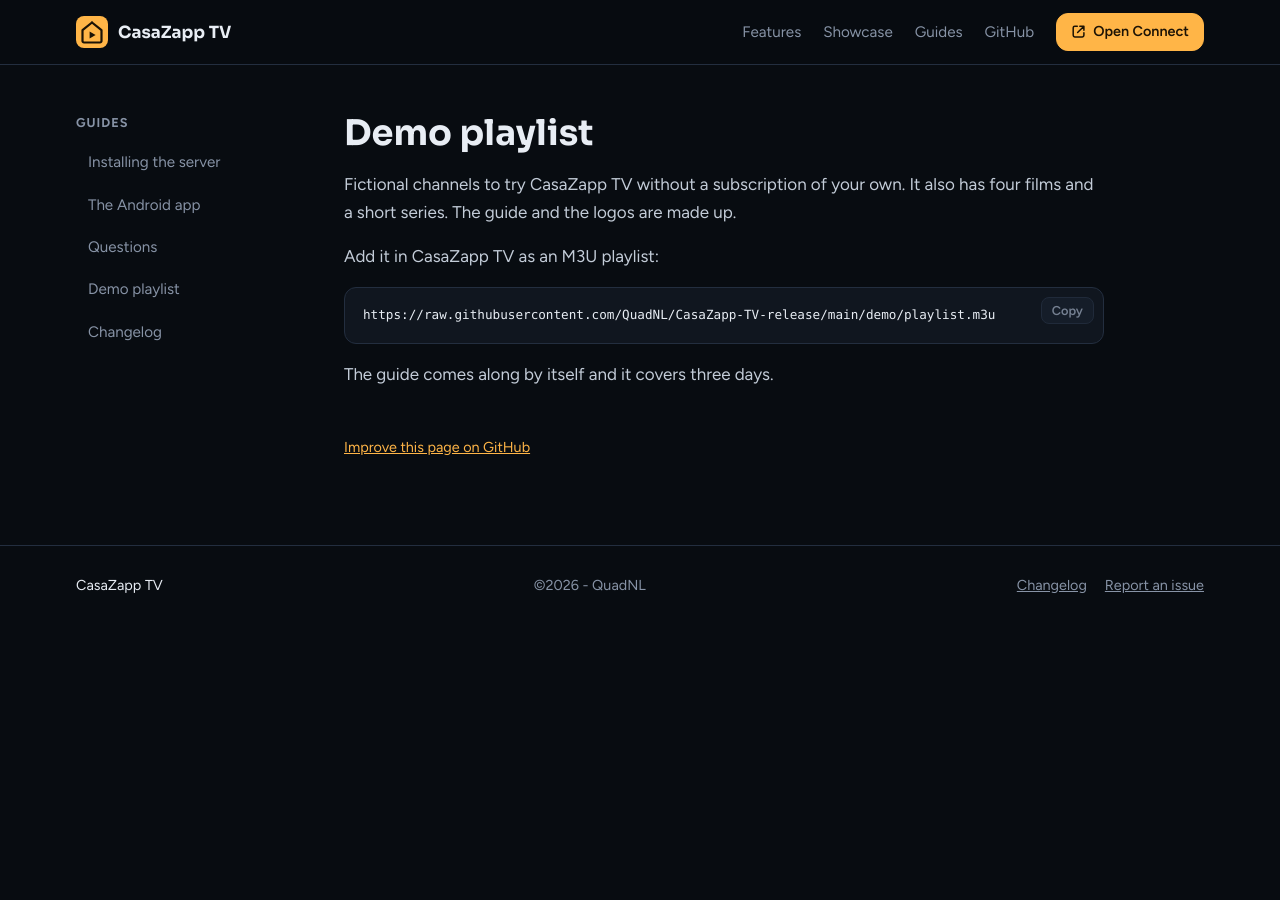
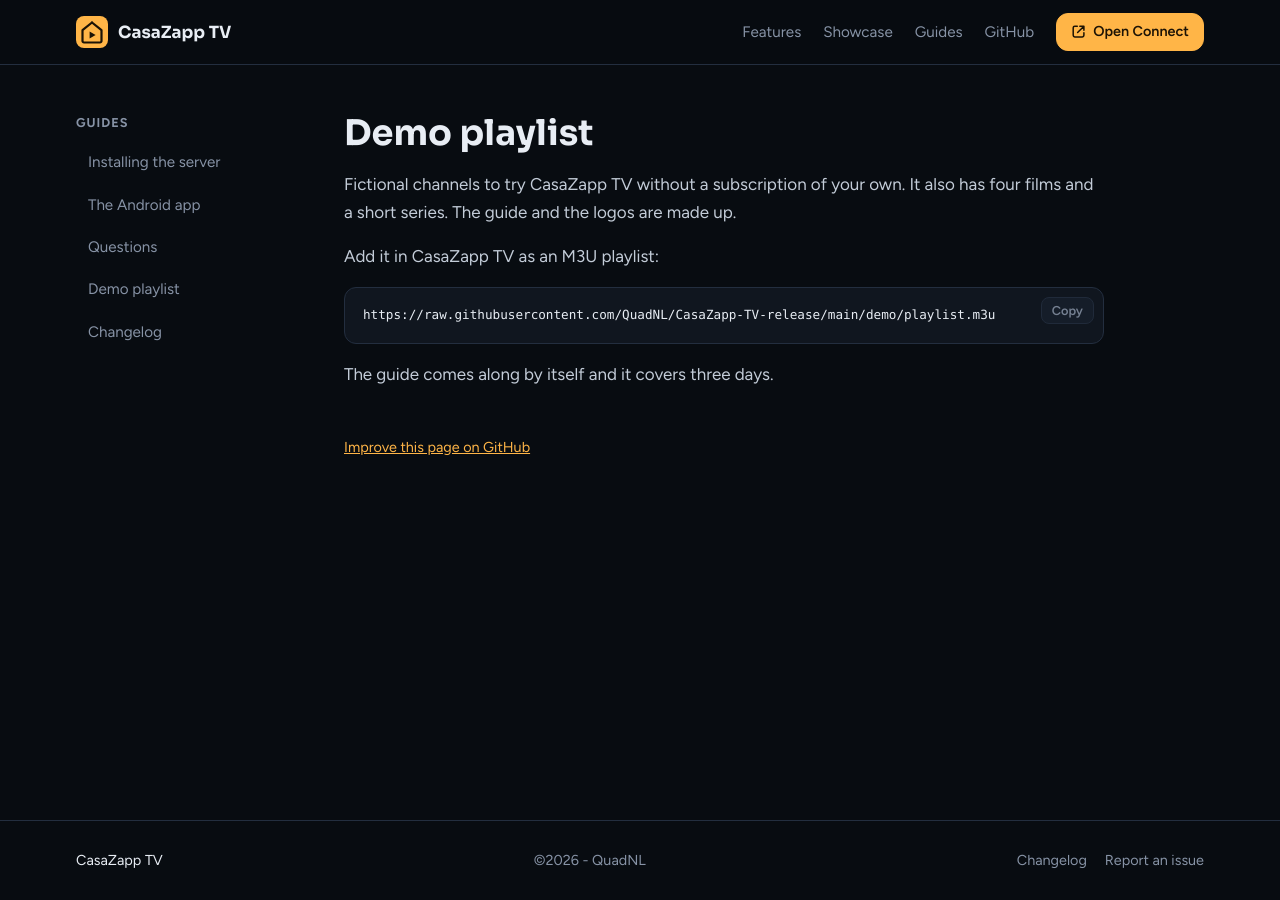
Before and after one commit to QuadNL/CasaZapp-TV-release, a Jekyll site: the page built from demo/README.md, in a window 1280 px wide. Built offline with Jekyll 4.4.1, drawn with Linux system fonts in a browser that asks for light colours; our own code applies the rules of GitHub Pages for plain Markdown files.

Commit message:
site: stylesheet from casazapp.tv also on connect; tidier footer at the bottom
Co-Authored-By: Claude Opus 5.5 <noreply@anthropic.com>

```diff
--- a/_layouts/default.html
+++ b/_layouts/default.html
@@ -13,7 +13,7 @@
   <meta property="og:title" content="{{ page.title | default: site.title }}">
   <meta property="og:description" content="{{ site.description }}">
   <meta property="og:image" content="{{ '/assets/icon.png' | absolute_url }}">
-  <link rel="stylesheet" href="{{ '/assets/style.css' | relative_url }}?v={{ site.time | date: '%s' }}">
+  <link rel="stylesheet" href="{{ '/assets/style.css' | absolute_url }}?v={{ site.time | date: '%s' }}">
 </head>
 <body>
   <!-- The opening animation, as in the web app: once per visit. -->
--- a/assets/style.css
+++ b/assets/style.css
@@ -33,7 +33,12 @@ body {
   color: var(--text);
   font: 17px/1.6 'Figtree', system-ui, sans-serif;
   -webkit-font-smoothing: antialiased;
+  /* The footer stays at the bottom, also on a short page such as Connect. */
+  min-height: 100vh;
+  display: flex;
+  flex-direction: column;
 }
+body > main { flex: 1; }
 a { color: inherit; }
 h1, h2, h3 { font-family: 'Sora', system-ui, sans-serif; line-height: 1.15; margin: 0; }
 h2 { font-size: clamp(1.7rem, 3vw, 2.3rem); margin-bottom: 0.6rem; }
@@ -157,8 +162,9 @@ figcaption { color: var(--muted); font-size: 0.9rem; margin-top: 10px; }
 .faq details p { color: #b6c0cd; margin: 10px 0 0; }
 
 .foot { border-top: 1px solid var(--line); padding: 28px 0; font-size: 0.9rem; }
-.foot-row { display: flex; flex-wrap: wrap; gap: 12px 24px; justify-content: space-between; }
-.foot a { color: var(--muted); }
+.foot-row { display: flex; flex-wrap: wrap; gap: 12px 24px; justify-content: space-between; align-items: center; }
+.foot a { color: var(--muted); text-decoration: none; }
+.foot a:hover { color: var(--text); }
 
 .foot-links { display: flex; gap: 18px; }
 
```
